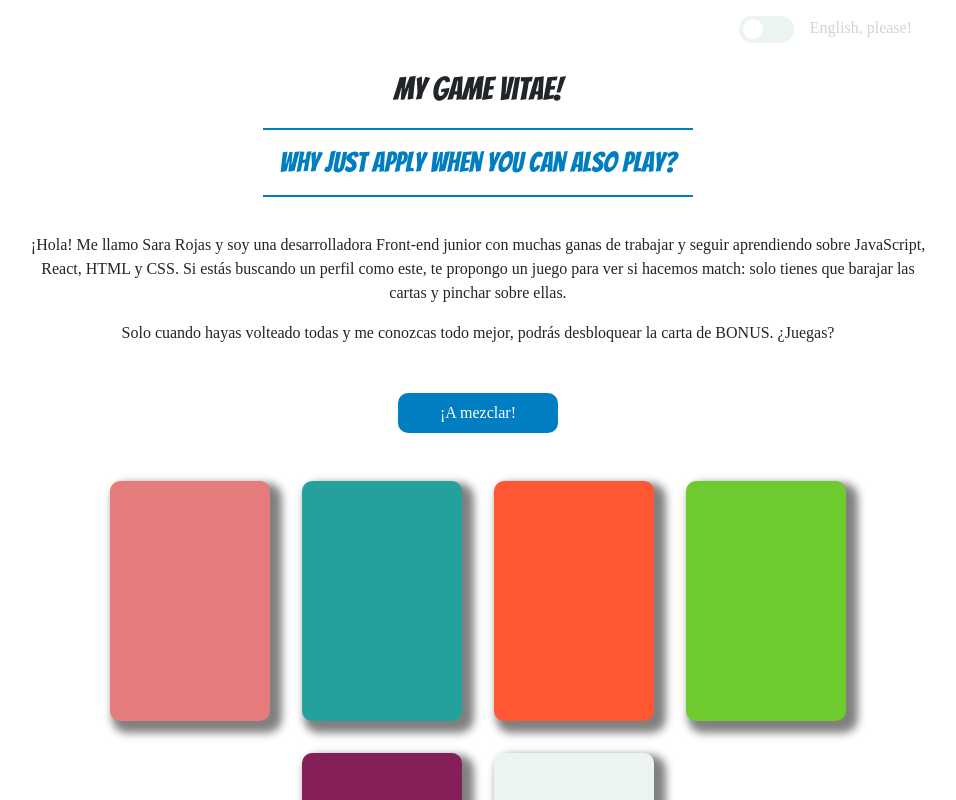
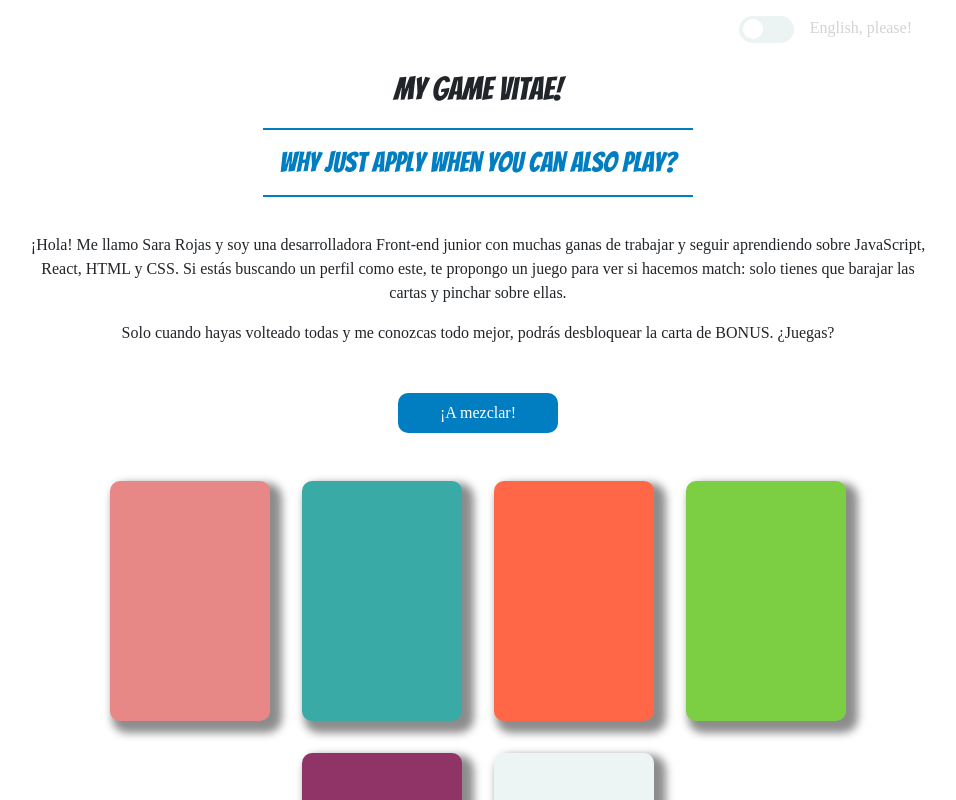
Before and after one commit to srojasz/project-1, a React (Create React App) app: page / in a window 1280 px wide. Shown: the top 800 px of the page, without its empty margins (162-1118 px from the left). Built offline with nearby package versions, Linux system fonts and the light colour scheme; a web font is replaced by a local one.

Commit message:
add styles

```diff
--- a/src/components/Card.js
+++ b/src/components/Card.js
@@ -5,10 +5,15 @@ function Card(props) {
   const { id, card, icon, isOpen, onClick } = props;
 
   let name = isOpen ? props.name : "";
+  const cardUp = isOpen ? "card-up" : "";
 
   return (
     <React.Fragment>
-      <div onClick={onClick} id={id} className={`game-board__card ${card}`}>
+      <div
+        onClick={onClick}
+        id={id}
+        className={`game-board__card ${card} ${cardUp}`}
+      >
         <h3 className="game-board__card--title">{name}</h3>
         <i className={`game-board__card--icon ${icon}`}></i>
       </div>
--- a/src/stylesheets/card.scss
+++ b/src/stylesheets/card.scss
@@ -16,6 +16,11 @@
       margin: 1rem;
       cursor: pointer;
       box-shadow: 7px 7px 8px 5px grey;
+      opacity: 0.9;
+
+      &.card-up {
+        opacity: 1;
+      }
 
       &--title {
         @include font(28);
```
